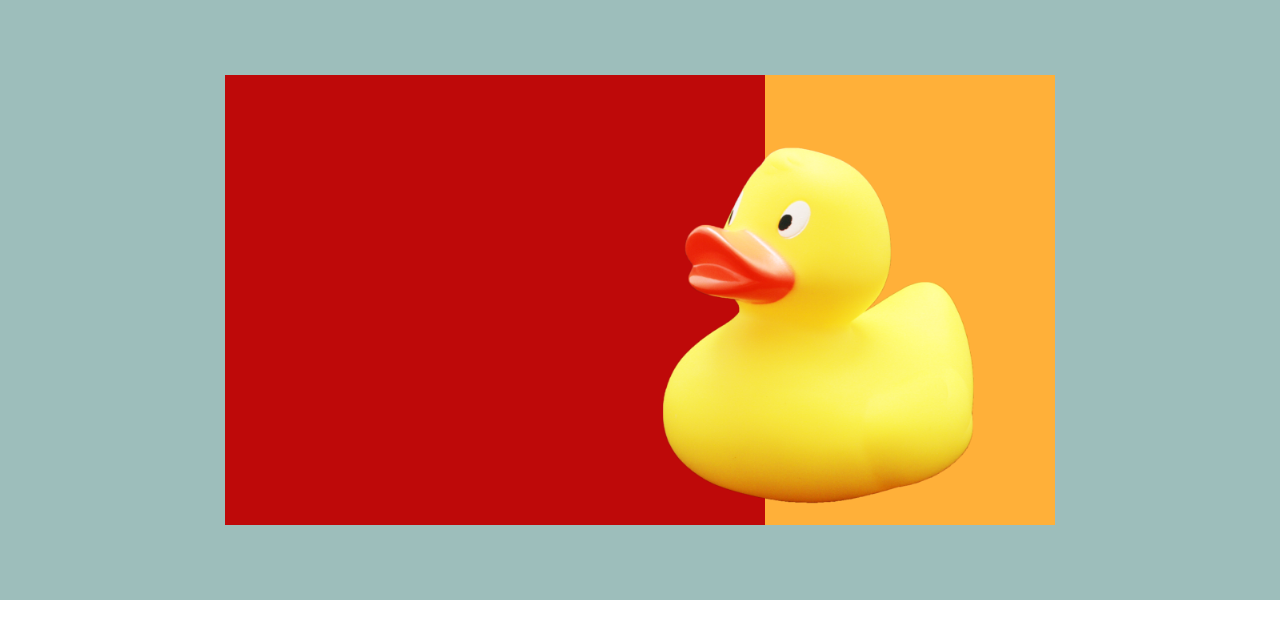
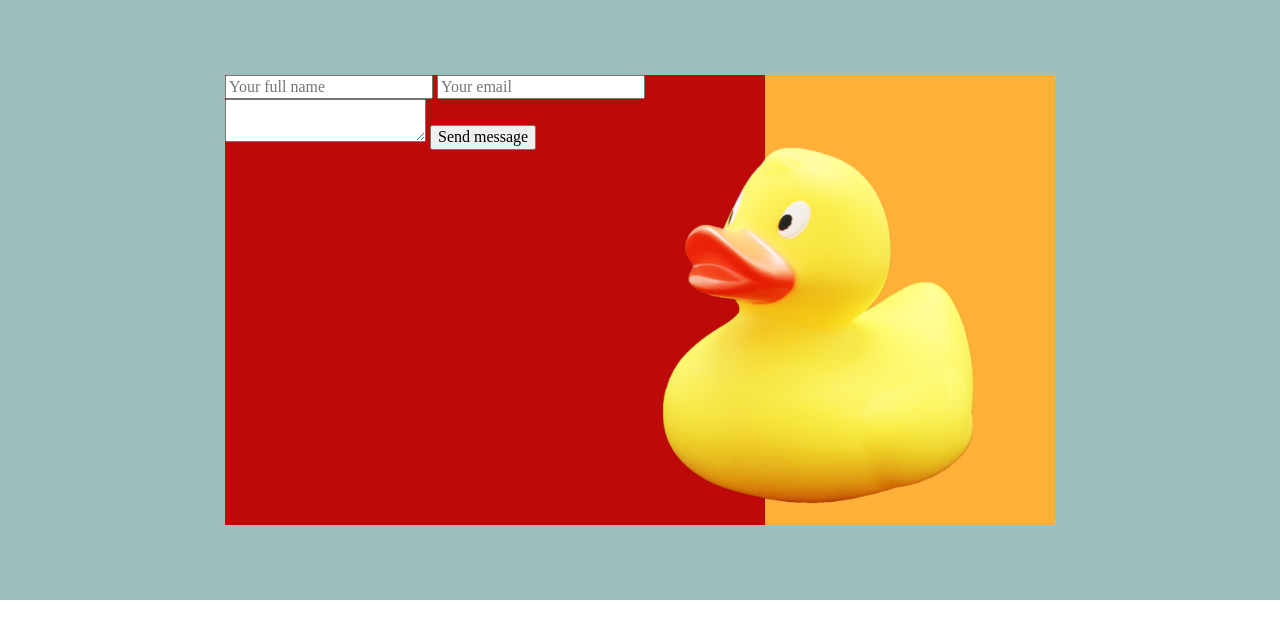
Before and after one commit to KatjaOllila/Duck-form, a plain HTML site: page index.html in a window 1280 px wide. Drawn offline with Linux system fonts and the light colour scheme.

Commit message:
added button

```diff
--- a/index.html
+++ b/index.html
@@ -9,7 +9,14 @@
 </head>
 <body>
     <div class="container">
-        <div class="rectangle-one"></div>
+        <div class="rectangle-one">
+            <form action="">
+                <input type="text" placeholder="Your full name">
+                <input type="email" placeholder="Your email">
+                <textarea></textarea>
+                <button type="submit">Send message</button>
+        </form>
+        </div>
         <div class="rectangle-two"> </div>
         <img src="images/ducky.png">
     </div>
--- a/styles/index.css
+++ b/styles/index.css
@@ -36,3 +36,4 @@ img {
     top: 20px;
     right: 130px;
 }
+ .btn {}
```
